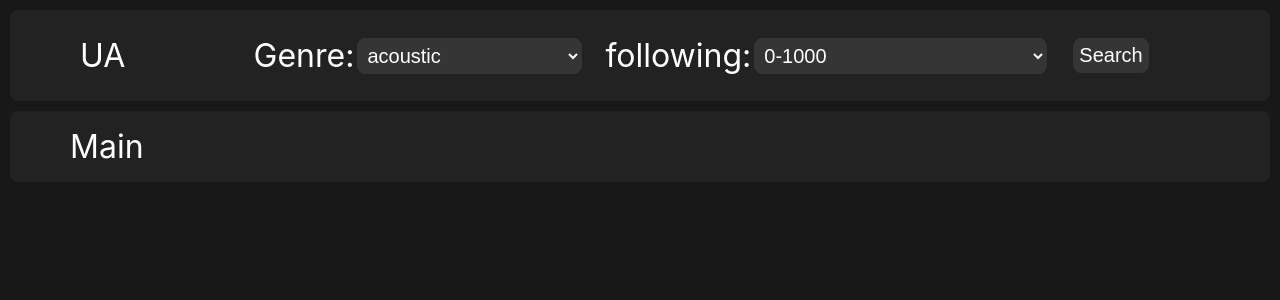
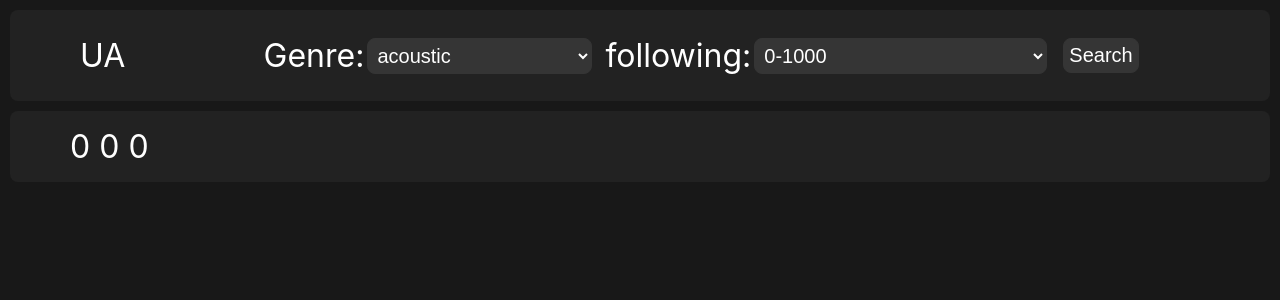
Before and after one commit to jacob9301/very-indie, a Vue app in the folder client/: page / in a window 1280 px wide. Shown: the top 300 px of the page. Built offline with nearby package versions, Linux system fonts and the light colour scheme.

Commit message:
modified:   client/src/App.vue 	modified:   client/src/components/SearchBar.vue 	new file:   client/src/components/SearchResults.vue

```diff
--- a/client/src/App.vue
+++ b/client/src/App.vue
@@ -1,5 +1,6 @@
 <script setup>
 import SearchBar from './components/SearchBar.vue';
+import SearchResults from './components/SearchResults.vue';
 </script>
 
 <template>
@@ -11,7 +12,7 @@ import SearchBar from './components/SearchBar.vue';
   </header>
 
   <main>
-    <h1>Main</h1>
+    <SearchResults />
   </main>
 </template>
 
--- a/client/src/components/SearchBar.vue
+++ b/client/src/components/SearchBar.vue
@@ -64,6 +64,6 @@ const handleSubmit = () => {
     display: flex;
     align-items: center;
     flex-wrap: wrap;
-    margin: 0 10px;
+    margin: 0 5px;
 }
 </style>
--- /dev/null
+++ b/client/src/components/SearchResults.vue
@@ -0,0 +1,27 @@
+<script setup>
+import { ref, watch } from 'vue';
+import { store } from '../store';
+
+const g = ref(0);
+const min = ref(0);
+const max = ref(0);
+
+watch(store, async (newStore, old) => {
+    if (newStore.toSubmit) {
+        g.value = newStore.genreIndex;
+        min.value = newStore.minFollowers;
+        max.value = newStore.maxFollowers;
+        newStore.submitHandled();
+    }
+})
+</script>
+
+
+<template>
+  <div>
+    <h1>{{ g + ' ' + min + ' ' + max }}</h1>
+  </div>
+</template>
+
+<style scoped>
+</style>
```
